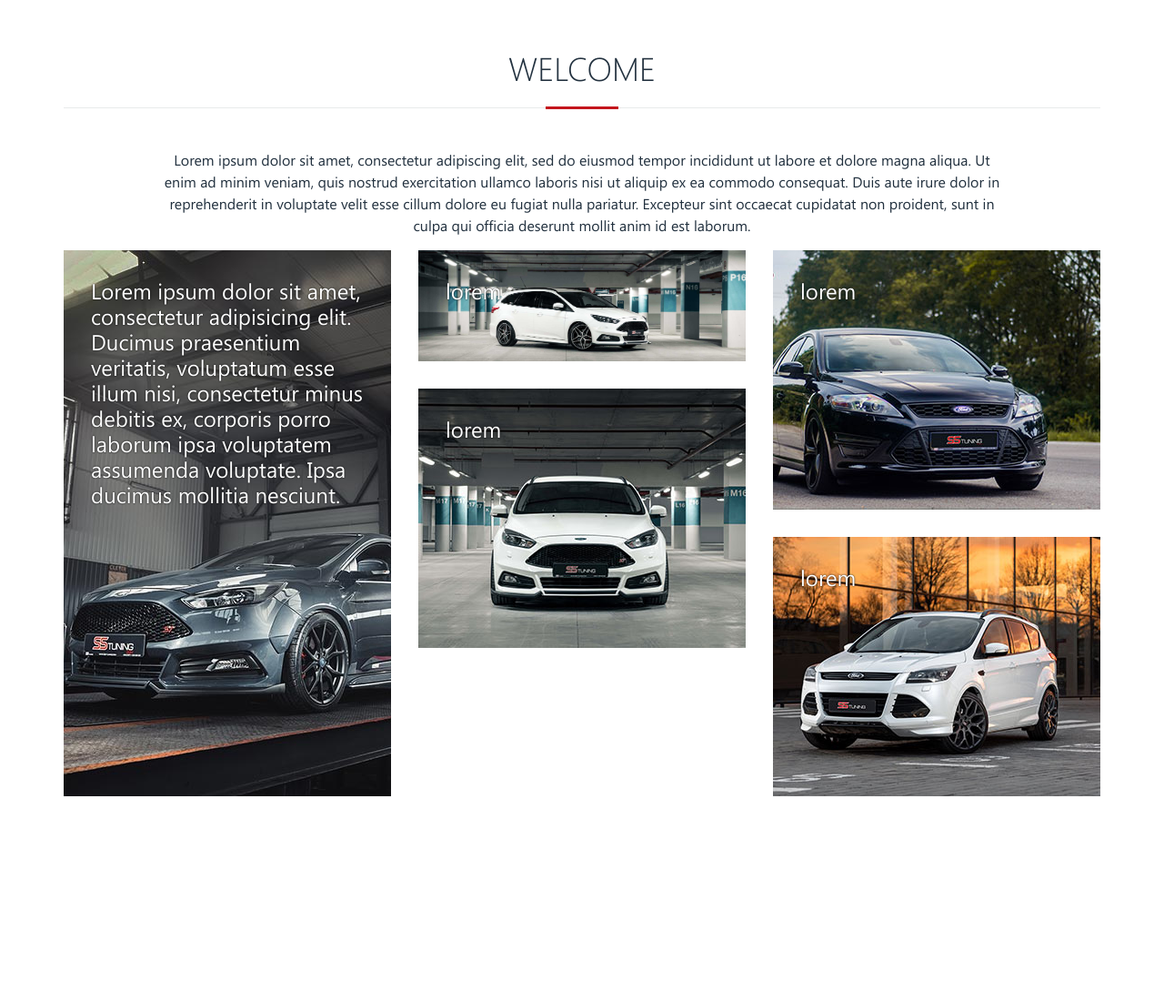
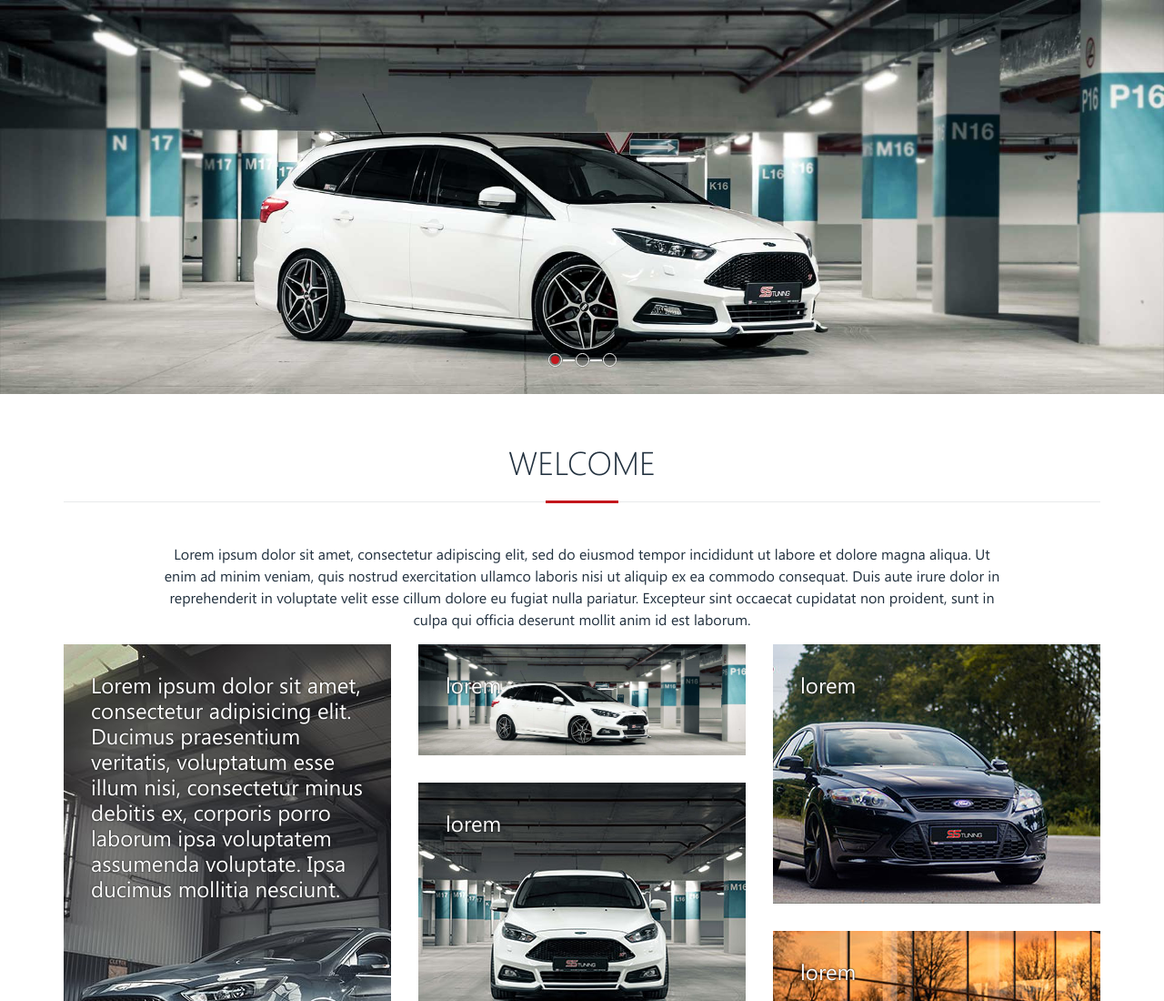
Before and after one commit to mentikora/sstunning, a plain HTML site: page index.html in a window 1280 px wide. Shown: the top 1100 px of the page at 91% size. Before the commit the page ends 905 px from the top, so only its background shows below. Drawn offline with nearby package versions, Linux system fonts and the light colour scheme.

Commit message:
slider dots

```diff
--- a/css/button.css
+++ b/css/button.css
@@ -1,6 +1,66 @@
 .btn_red{
 
 }
+
+/* slider buttons -> navs*/
+.slick-dots{
+  position: absolute;
+  width: 100%;
+  left: 0;
+  height: 15px;
+  bottom: 30px;
+  z-index: 10;
+
+  text-align: center;
+}
+  .slick-dots li{
+    display: inline-block;
+    position: relative;
+    width: 15px;
+    height: 15px;
+    margin-left: 15px;
+    padding-top: 2px;
+
+    border-radius: 50%;
+    border: 1px solid #fff;
+
+    background: rgba(0,0,0, .25);
+    box-shadow: 0 0 1px 0px #000;
+  }
+    .slick-dots li:before{
+      content: '';
+      display: block;
+      position: absolute;
+      top: 6px;
+      left: -15px;
+      width: 100%;
+      height: 2px;
+
+      background: #fff;
+    }
+    .slick-dots li:first-child{
+      margin-left: 0;
+    }
+      .slick-dots li:first-child:before{
+        display: none;
+      }
+  .slick-dots button{
+    border: none;
+    outline: none;
+    background: none;
+    border-radius: 50%;
+    padding: 0;
+    width: 9px;
+    height: 9px;
+    text-indent: -9999px;
+
+    -webkit-transition: background .15s ease-in-out;
+    -o-transition: background .15s ease-in-out;
+    transition: background .15s ease-in-out;
+  }
+    .slick-dots .slick-active button{
+      background: #c4161c;
+    }
 
 .btn_style{
   display: inline-block;
--- a/index.html
+++ b/index.html
@@ -9,7 +9,7 @@
 </head>
 <body>
 
-<!-- <div id="slider">
+<div id="slider">
   <div>
     <img src="img/slider_1.jpg" alt="" class="img-responsive">
   </div>
@@ -19,7 +19,7 @@
   <div>
     <img src="img/slider_3.jpg" alt="" class="img-responsive">
   </div>
-</div> -->
+</div>
 
 <div class="container">
   <h1 class="page_title">welcome</h1>
```
Also changed, not shown: item.html (added, +15 -0 lines).
